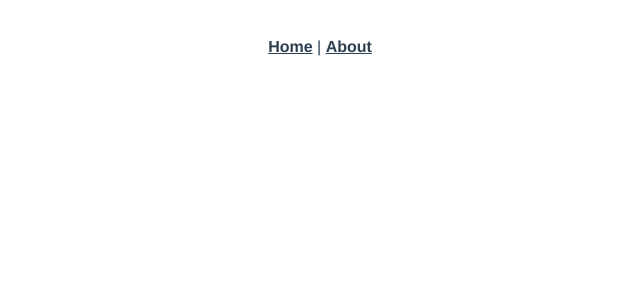
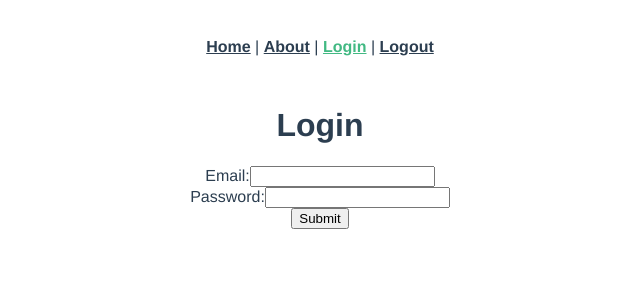
Before and after one commit to meganreh/student_portal, a Vue app: page /login in a window 1280 px wide. Shown: the top 300 px of the page, without its empty margins (320-960 px from the left). Built offline with nearby package versions, Linux system fonts and the light colour scheme.

Commit message:
Added Login and Logout components

```diff
--- a/src/App.vue
+++ b/src/App.vue
@@ -4,6 +4,10 @@
       <router-link to="/">Home</router-link>
       |
       <router-link to="/about">About</router-link>
+      |
+      <router-link to="/login">Login</router-link>
+      |
+      <router-link to="/logout">Logout</router-link>
     </div>
     <router-view />
   </div>
--- a/src/main.js
+++ b/src/main.js
@@ -5,6 +5,11 @@
 
 axios.defaults.baseURL = process.env.NODE_ENV === "development" ? "http://localhost:3000" : "/";
 
+var jwt = localStorage.getItem("jwt");
+if (jwt) {
+  axios.defaults.headers.common["Authorization"] = "Bearer " + jwt;
+}
+
 Vue.config.productionTip = false;
 
 new Vue({
--- /dev/null
+++ b/src/views/Login.vue
@@ -0,0 +1,55 @@
+<template>
+  <div class="login">
+    <div class="container">
+      <form v-on:submit.prevent="submit()">
+        <h1>Login</h1>
+        <ul>
+          <li class="text-danger" v-for="error in errors">{{ error }}</li>
+        </ul>
+        <div class="form-group">
+          <label>Email:</label>
+          <input type="email" class="form-control" v-model="email" />
+        </div>
+        <div class="form-group">
+          <label>Password:</label>
+          <input type="password" class="form-control" v-model="password" />
+        </div>
+        <input type="submit" class="btn btn-primary" value="Submit" />
+      </form>
+    </div>
+  </div>
+</template>
+
+<script>
+import axios from "axios";
+
+export default {
+  data: function() {
+    return {
+      email: "",
+      password: "",
+      errors: []
+    };
+  },
+  methods: {
+    submit: function() {
+      var params = {
+        email: this.email,
+        password: this.password
+      };
+      axios
+        .post("/api/sessions", params)
+        .then(response => {
+          axios.defaults.headers.common["Authorization"] = "Bearer " + response.data.jwt;
+          localStorage.setItem("jwt", response.data.jwt);
+          this.$router.push("/");
+        })
+        .catch(error => {
+          this.errors = ["Invalid email or password."];
+          this.email = "";
+          this.password = "";
+        });
+    }
+  }
+};
+</script>
--- /dev/null
+++ b/src/views/Logout.vue
@@ -0,0 +1,15 @@
+<template>
+  <div class="logout"></div>
+</template>
+
+<script>
+import axios from "axios";
+
+export default {
+  created: function() {
+    delete axios.defaults.headers.common["Authorization"];
+    localStorage.removeItem("jwt");
+    this.$router.push("/");
+  }
+};
+</script>
```
Also changed, not shown: src/router/index.js (+18 -14 lines).
